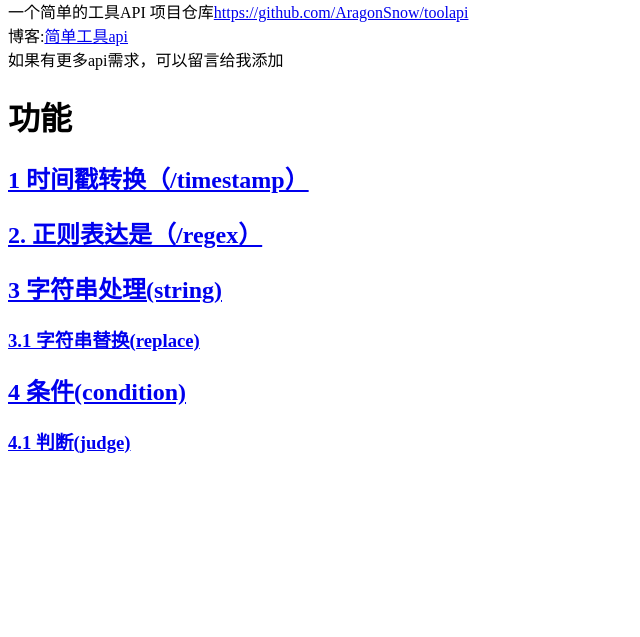
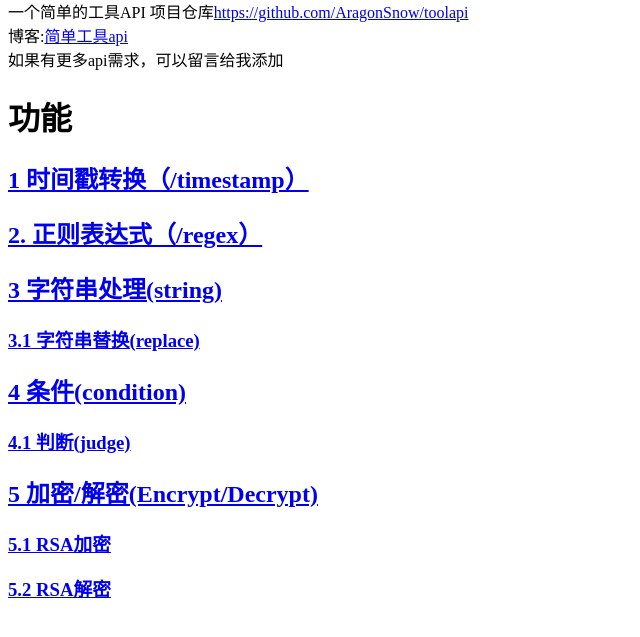
Before and after one commit to AragonSnow/toolapi, a Flask app: page / in a window 1280 px wide. Shown: the part 148-785 px from the top of the page, without its empty margins (0-640 px from the left). Run offline with Flask 2, Linux system fonts and the light colour scheme.

Commit message:
添加RSA加密/解密

```diff
--- a/main.py
+++ b/main.py
@@ -10,9 +10,25 @@ import pytz
 from dateutil.parser import parse
 import jsonpath
 import base64
+from Crypto.PublicKey import RSA
+from Crypto.Cipher import PKCS1_OAEP, PKCS1_v1_5
+from Crypto import Random
 
 app = Flask(__name__)
 #app.config['SECRET_KEY'] = 'hard to guess string'
+
+def request_parse(req_data):
+    '''解析请求数据并以json形式返回'''
+    if req_data.method == 'POST':
+        if (req_data.content_type.find('www-form-urlencoded') > -1):
+            data = req_data.form
+        elif (req_data.content_type.find('json') > -1):
+            data = req_data.json
+        else:
+            data = req_data.form
+    elif req_data.method == 'GET':
+        data = req_data.args
+    return data
 
 @app.route('/', methods=['GET', 'POST'])
 def home():
@@ -145,23 +161,96 @@ def strf():
         Rtv = json.dumps(Rtv, ensure_ascii=False, indent=4)
         return Response(Rtv, mimetype='application/json')
 
-@app.route('/condition', methods=['GET', 'POST'])
-def judge():
-    Rtv = {}
 
-    f = request.args.get("f", default="")
+@app.route('/rsa/encode', methods=["GET","POST"])
+def RSAEncode():
     try:
-        if (f != ""):
-            if (f.find("judge") > -1):
-                Rtv["公式"] = request.args.get("s", default="")
-                Rtv["结果"] = eval(Rtv["公式"])
-                Rtv["状态"] = "OK"
+        res_data = request_parse(request)
+        key = res_data.get("key", None)
+        data = res_data.get("data", None)
+        if (key) and (data):
+            lines = ""
+            if request.method == 'POST':
+                for line in key.split("\n"):
+                    if (line.find("--") < 0):
+                        line = line.replace(" ", "+")
+                    lines = lines+line+"\n"
+            elif request.method == 'GET':
+                temp = key
+                temp = temp.replace("-----BEGIN PUBLIC KEY-----", "")
+                temp = temp.replace("-----END PUBLIC KEY-----", "")
+                lines = "-----BEGIN PUBLIC KEY-----\n"
+
+                while(temp):
+                    line = temp[0:63]
+                    lines = lines+line+"\n"
+                    temp = temp.replace(line, "")
+
+                lines = lines+ "-----END PUBLIC KEY-----"
+            else:
+                raise Exception(u"请求方式错误")
+
+            private_key = RSA.import_key(lines)
+            cipher_rsa = PKCS1_v1_5.new(private_key)
+            crypt_text = cipher_rsa.encrypt(bytes(data, encoding="utf-8"))
+            crypt_text = base64.b64encode(crypt_text).decode('utf8')
+            print(crypt_text)
+            return crypt_text
         else:
-            Rtv["状态"] = "请选择功能"
+            raise Exception("参数不完整，请确认")
     except Exception as e:
-        Rtv["状态"] = str(e)
+        return str(e)
 
-    return Response(json.dumps(Rtv, ensure_ascii=False, indent=4), mimetype='application/json')
+@app.route('/rsa', methods=["GET","POST"])
+def RSADecode():
+    try:
+        res_data = request_parse(request)
+        key = res_data.get("key", None)
+        data = res_data.get("data", None)
+        func = res_data.get("f", None)
+        if (key) and (data) and (func):
+            lines = ""
+            if request.method == 'POST':
+                for line in key.split("\n"):
+                    if (line.find("--") < 0):
+                        line = line.replace(" ", "+")
+                    lines = lines+line+"\n"
+                data = data.replace(" ", "+")
+            elif request.method == 'GET':
+                temp = key
+                temp = re.findall("-----.*?-----", temp)
+                if (len(temp) == 2):
+                    keytemp = key
+                    for t in temp:
+                        keytemp = keytemp.replace(t, "")
+
+                    while(keytemp):
+                        line = keytemp[0:63]
+                        lines = lines+line+"\n"
+                        keytemp = keytemp.replace(line, "")
+
+                    lines = temp[0]+"\n" + lines + temp[1]
+
+                else:
+                    return "证书格式错误"
+            else:
+                return "请求方式错误"
+
+            cipher_rsa = PKCS1_v1_5.new(RSA.import_key(lines))
+            if (func.find("encode") > -1):
+                crypt_text = cipher_rsa.encrypt(bytes(data, encoding="utf-8"))
+                crypt_text = base64.b64encode(crypt_text).decode('utf8')
+                return crypt_text
+            elif (func.find("decode") > -1):
+                decrypt_text = cipher_rsa.decrypt(base64.b64decode(data), Random.new().read)
+                decrypt_text = decrypt_text.decode('utf8')
+                return decrypt_text
+            else:
+                return "功能选择错误"
+        else:
+            return "参数不完整，请确认"
+    except Exception as e:
+        return str(e)
 
 port = int(os.getenv('PORT', 80))
 if __name__ == "__main__":
--- a/requirements.txt
+++ b/requirements.txt
@@ -16,3 +16,4 @@ urllib3==1.25.7
 Werkzeug==0.16.0
 python-dateutil==2.8.0
 jsonpath==0.82
+pycryptodome==3.9.7
--- a/templates/index.html
+++ b/templates/index.html
@@ -23,11 +23,14 @@ td, h1, h2, h3, h4, h5, p, ul, ol, li {
 如果有更多api需求，可以留言给我添加</p>
 <h1 id="section-1">功能</h1>
 <h2 id="timestamp"><a href="https://hexo.aragon.wang/2020/04/16/%E7%AE%80%E5%8D%95%E5%B7%A5%E5%85%B7api/#1-%E6%97%B6%E9%97%B4%E6%88%B3%E8%BD%AC%E6%8D%A2%EF%BC%88-timestamp%EF%BC%89">1 时间戳转换（/timestamp）</a></h2>
-<h2 id="regex"><a href="https://hexo.aragon.wang/2020/04/16/%E7%AE%80%E5%8D%95%E5%B7%A5%E5%85%B7api/#2-%E6%AD%A3%E5%88%99%E8%A1%A8%E8%BE%BE%E6%98%AF%EF%BC%88-regex%EF%BC%89">2. 正则表达是（/regex）</a></h2>
+<h2 id="regex"><a href="https://hexo.aragon.wang/2020/04/16/%E7%AE%80%E5%8D%95%E5%B7%A5%E5%85%B7api/#2-%E6%AD%A3%E5%88%99%E8%A1%A8%E8%BE%BE%E6%98%AF%EF%BC%88-regex%EF%BC%89">2. 正则表达式（/regex）</a></h2>
 <h2 id="string"><a href="https://hexo.aragon.wang/2020/04/16/%E7%AE%80%E5%8D%95%E5%B7%A5%E5%85%B7api/#3-%E5%AD%97%E7%AC%A6%E4%B8%B2%E5%A4%84%E7%90%86-string">3 字符串处理(string)</a></h2>
 <h3 id="replace"><a href="https://hexo.aragon.wang/2020/04/16/%E7%AE%80%E5%8D%95%E5%B7%A5%E5%85%B7api/#3-1-%E5%AD%97%E7%AC%A6%E4%B8%B2%E6%9B%BF%E6%8D%A2-replace">3.1 字符串替换(replace)</a></h3>
 <h2 id="condition"><a href="https://hexo.aragon.wang/2020/04/16/%E7%AE%80%E5%8D%95%E5%B7%A5%E5%85%B7api/#4-%E6%9D%A1%E4%BB%B6-condition">4 条件(condition)</a></h2>
 <h3 id="judge"><a href="https://hexo.aragon.wang/2020/04/16/%E7%AE%80%E5%8D%95%E5%B7%A5%E5%85%B7api/#4-1-%E5%88%A4%E6%96%AD-judge">4.1 判断(judge)</a></h3>
+<h2 id="encryptdecrypt"><a href="https://hexo.aragon.wang/2020/04/16/%E7%AE%80%E5%8D%95%E5%B7%A5%E5%85%B7api/#5-%E5%8A%A0%E5%AF%86-%E8%A7%A3%E5%AF%86-Encrypt-Decrypt">5 加密/解密(Encrypt/Decrypt)</a></h2>
+<h3 id="rsa"><a href="https://hexo.aragon.wang/2020/04/16/%E7%AE%80%E5%8D%95%E5%B7%A5%E5%85%B7api/#5-1-RSA%E5%8A%A0%E5%AF%86">5.1 RSA加密</a></h3>
+<h3 id="rsa-1"><a href="https://hexo.aragon.wang/2020/04/16/%E7%AE%80%E5%8D%95%E5%B7%A5%E5%85%B7api/#5-2-RSA%E8%A7%A3%E5%AF%86">5.2 RSA解密</a></h3>
 
     </body>
 </html>
```
Also changed, not shown: templates/index.md (+4 -1 lines), README.md, 1 other file.
